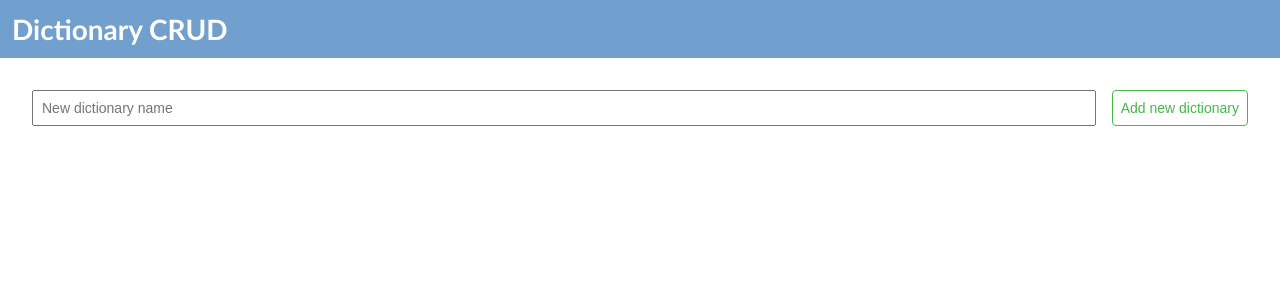
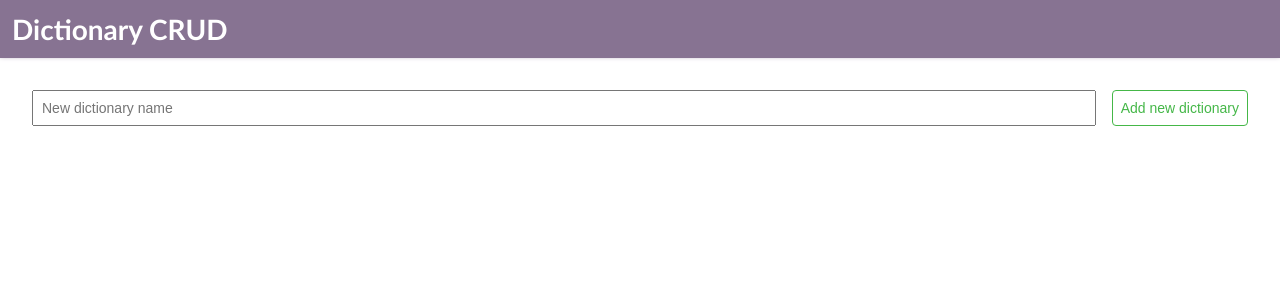
Before and after one commit to AquiGorka/dictionaries, a React (Create React App) app: page / in a window 1280 px wide. Shown: the top 300 px of the page. Built offline with nearby package versions, Linux system fonts and the light colour scheme.

Commit message:
Layout: update header background and shadow

```diff
--- a/src/components/Layout.js
+++ b/src/components/Layout.js
@@ -15,8 +15,8 @@ function Layout({ children }) {
 const Header = styled.header`
   position: sticky;
   top: 0;
-  background: #719fce;
-  box-shadow: 0 -2px 5px 0px #efe6e6;
+  background: #877392;
+  box-shadow: 0 -2px 5px 0px #877392;
   padding: 12px;
 `
 
@@ -28,7 +28,7 @@ const H1 = styled.h1`
 const Main = styled.main`
   padding: 16px 0;
 
-  @media (min-width: 640px){
+  @media (min-width: 640px) {
     padding: 32px;
   }
 `
```
